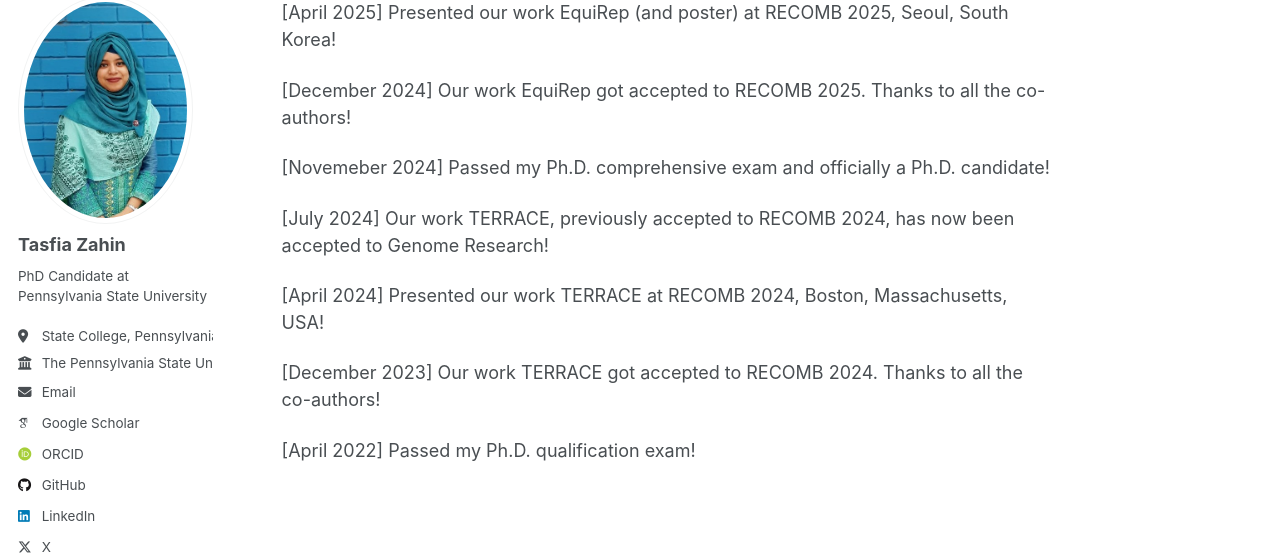
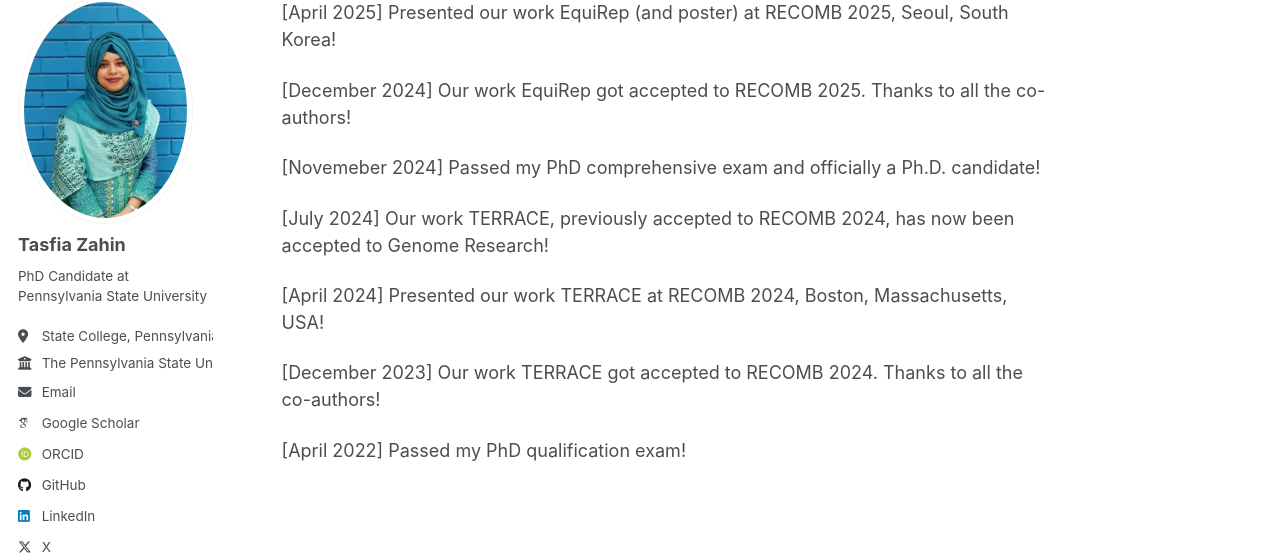
Before and after one commit to TasfiaZahin/TasfiaZahin.github.io, a Jekyll site: the page built from _pages/about.md, in a window 1280 px wide and 900 px high, scrolled down 498 px. Shown: the part 103-658 px from the top of the window. Built offline with Jekyll 4.4.1, drawn with Linux system fonts in a browser that asks for light colours; some web fonts are replaced.

Commit message:
updated cv references and news

```diff
--- a/_pages/about.md
+++ b/_pages/about.md
@@ -24,7 +24,7 @@ News
 
 [December 2024] Our work EquiRep got accepted to RECOMB 2025. Thanks to all the co-authors!
 
-[Novemeber 2024] Passed my Ph.D. comprehensive exam and officially a Ph.D. candidate!
+[Novemeber 2024] Passed my PhD comprehensive exam and officially a Ph.D. candidate!
 
 [July 2024] Our work TERRACE, previously accepted to RECOMB 2024, has now been accepted to Genome Research!
 
@@ -32,7 +32,7 @@ News
 
 [December 2023] Our work TERRACE got accepted to RECOMB 2024. Thanks to all the co-authors!
 
-[April 2022] Passed my Ph.D. qualification exam!
+[April 2022] Passed my PhD qualification exam!
 
 <!-- This is the front page of a website that is powered by the [Academic Pages template](https://github.com/academicpages/academicpages.github.io) and hosted on GitHub pages. [GitHub pages](https://pages.github.com) is a free service in which websites are built and hosted from code and data stored in a GitHub repository, automatically updating when a new commit is made to the repository. This template was forked from the [Minimal Mistakes Jekyll Theme](https://mmistakes.github.io/minimal-mistakes/) created by Michael Rose, and then extended to support the kinds of content that academics have: publications, talks, teaching, a portfolio, blog posts, and a dynamically-generated CV. You can fork [this template](https://github.com/academicpages/academicpages.github.io) right now, modify the configuration and markdown files, add your own PDFs and other content, and have your own site for free, with no ads!
 
```
Also changed, not shown: 1 other file.
